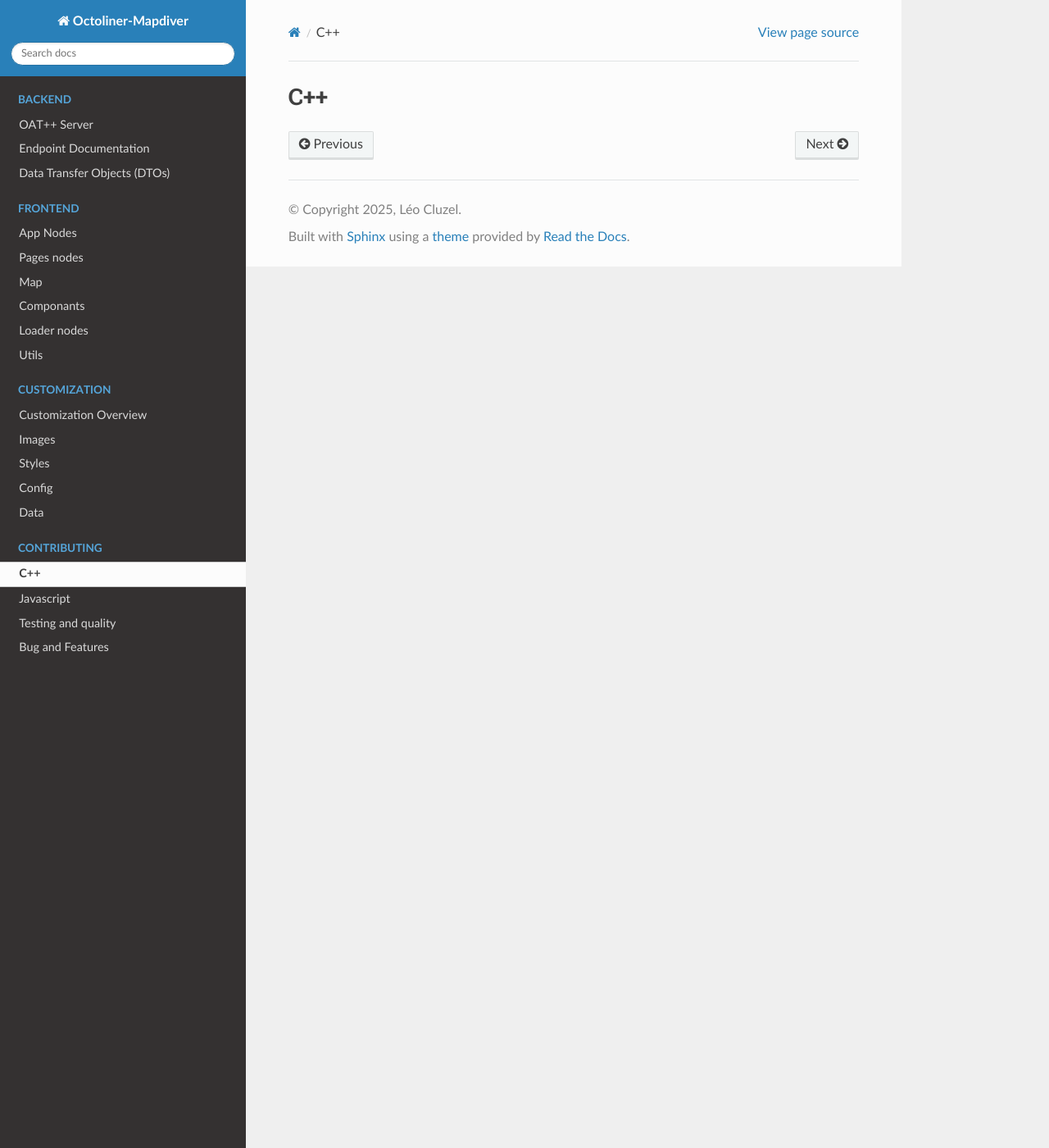
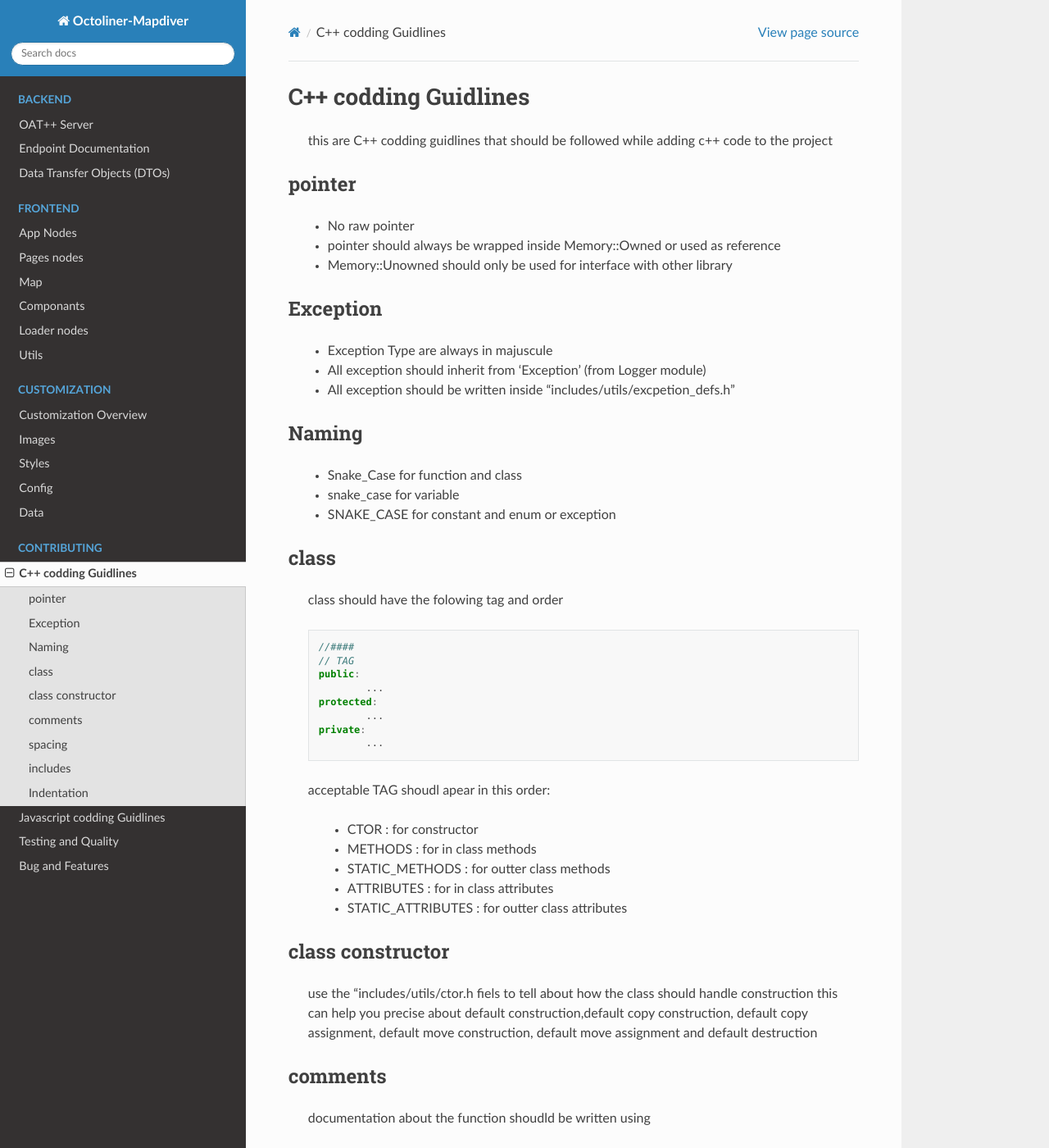
Before and after one commit to leocity207/Octoliner_Mapdiver, a Sphinx documentation site: the page built from documentation/source/rst/contribution/cpp.rst, in a window 1280 px wide and 1400 px high. Shown: the whole window at 82% size. Built offline with Sphinx 7.4.7 and the Read the Docs theme 3.1.0, drawn with Linux system fonts in a browser that asks for light colours; some of the changed text lies outside the part shown.

Commit message:
8 - add guidlines documentation

```diff
--- a/documentation/source/rst/contribution/cpp.rst
+++ b/documentation/source/rst/contribution/cpp.rst
@@ -1,2 +1,97 @@
-C++
-===
+C++ codding Guidlines
+=====================
+
+	this are C++ codding guidlines that should be followed while adding c++ code to the project
+
+pointer
+-------
+
+	* No raw pointer
+	* pointer should always be wrapped inside Memory::Owned or used as reference
+	* Memory::Unowned should only be used for interface with other library
+
+Exception
+---------
+
+	* Exception Type are always in majuscule
+	* All exception should inherit from 'Exception' (from Logger module)
+	* All exception should be written inside "includes/utils/excpetion_defs.h"
+
+Naming
+------
+
+	* Snake_Case for function and class
+	* snake_case for variable
+	* SNAKE_CASE for constant and enum or exception
+
+class
+-----
+
+	class should have the folowing tag and order
+
+	.. code-block:: cpp
+
+		//####
+		// TAG
+		public:
+			...
+		protected:
+			...
+		private:
+			...
+
+	acceptable TAG shoudl apear in this order:
+
+		* CTOR : for constructor
+		* METHODS : for in class methods
+		* STATIC_METHODS : for outter class methods
+		* ATTRIBUTES : for in class attributes
+		* STATIC_ATTRIBUTES : for outter class attributes
+
+class constructor
+-----------------
+
+	use the "includes/utils/ctor.h fiels to tell about how the class should handle construction
+	this can help you precise about default construction,default copy construction, default copy assignment, default move construction, default move assignment and default destruction
+
+comments
+--------
+
+	documentation about the function shoudld be written using
+
+	.. code-block:: cpp
+
+		///////////////
+		/// @brief :
+		/// @param :
+		/// @return:
+		...
+
+	this is mainly like the doxygene style documentation to identify parameters
+
+spacing
+-------
+
+	Inside cpp and h add two blank line before begining the first implementation
+
+includes
+--------
+
+	Always group and comment includes inside the cpp and header file, you may use the last folder level to group them together
+
+	.. code-block:: cpp
+
+		// STD
+		#include <array>
+
+		// Coordinate
+		#include "includes/coordinate/planar_coordiante.h"
+
+		// Projector
+		#include "includes/coordinate/Projector/base.h"
+
+Indentation
+-----------
+
+	Base indentation should be made with tabulation
+	stylistic indentation should use space
```
Also changed, not shown: documentation/source/rst/contribution/bug_and_feature.rst (+31 -0 lines), documentation/source/rst/contribution/javascript.rst (+36 -2 lines), documentation/source/rst/contribution/testing.rst (+29 -1 lines).
